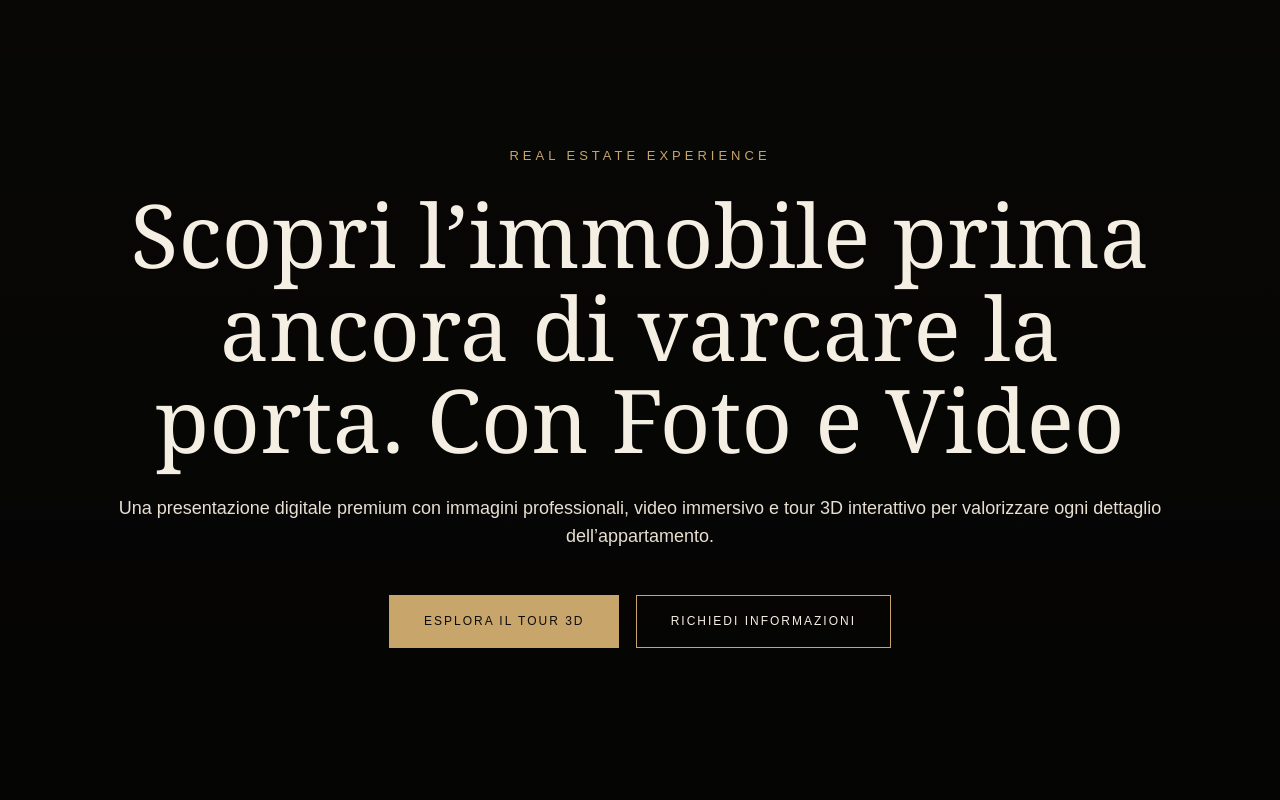
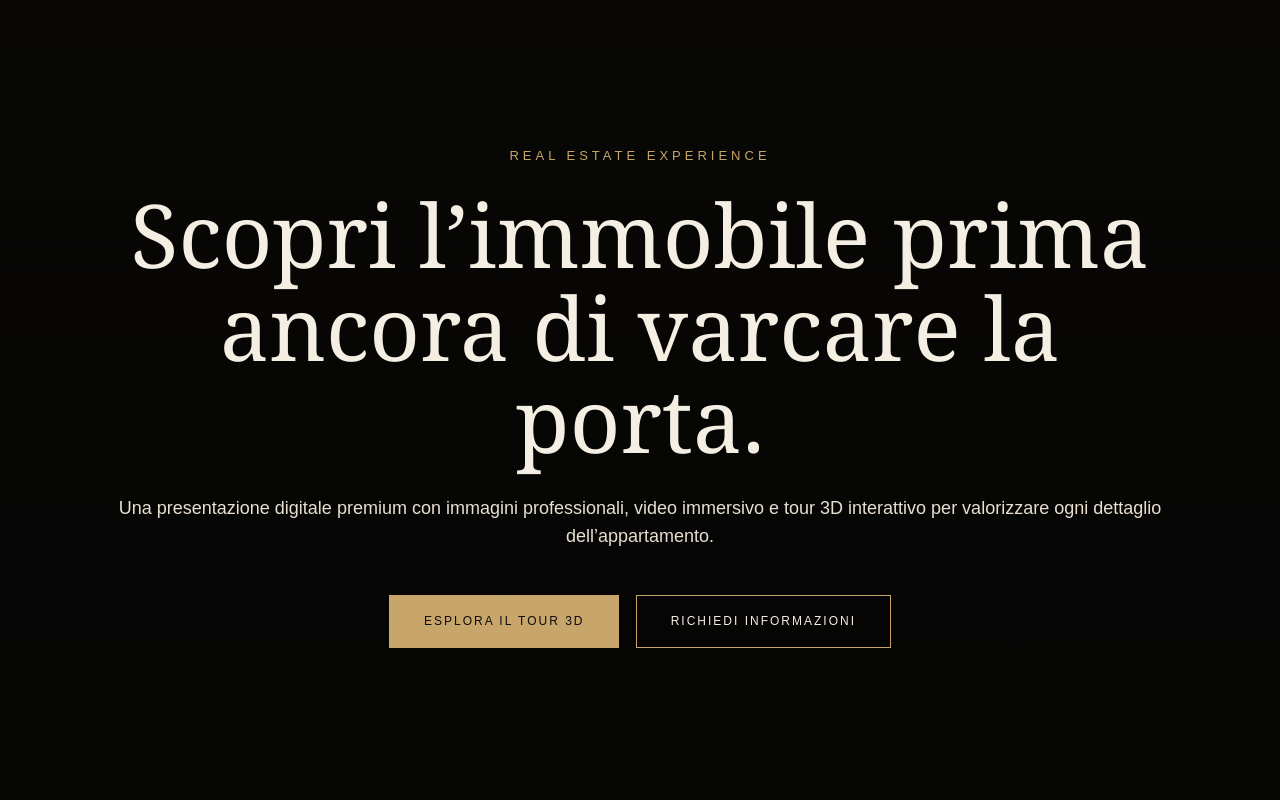
Before and after one commit to SavioPaoloPh/Immobiledemo, a plain HTML site: page index.html in a window 1280 px wide. Shown: the top 800 px of the page. Drawn offline with Linux system fonts and the light colour scheme.

Commit message:
Update index.html

```diff
--- a/index.html
+++ b/index.html
@@ -3,7 +3,7 @@
 <head>
   <meta charset="UTF-8" />
   <meta name="viewport" content="width=device-width, initial-scale=1.0" />
-  <title>Real Luxury Estate Experience</title>
+  <title>Real Estate Experience</title>
   <style>
     * { margin:0; padding:0; box-sizing:border-box; }
 
@@ -240,7 +240,7 @@
 <header class="hero">
   <div class="hero-content">
     <div class="eyebrow">Real Estate Experience</div>
-    <h1>Scopri l’immobile prima ancora di varcare la porta. Con Foto e Video</h1>
+    <h1>Scopri l’immobile prima ancora di varcare la porta.</h1>
     <p>Una presentazione digitale premium con immagini professionali, video immersivo e tour 3D interattivo per valorizzare ogni dettaglio dell’appartamento.</p>
     <a class="btn" href="#tour">Esplora il tour 3D</a>
     <a class="btn secondary" href="#contatto">Richiedi informazioni</a>
```
